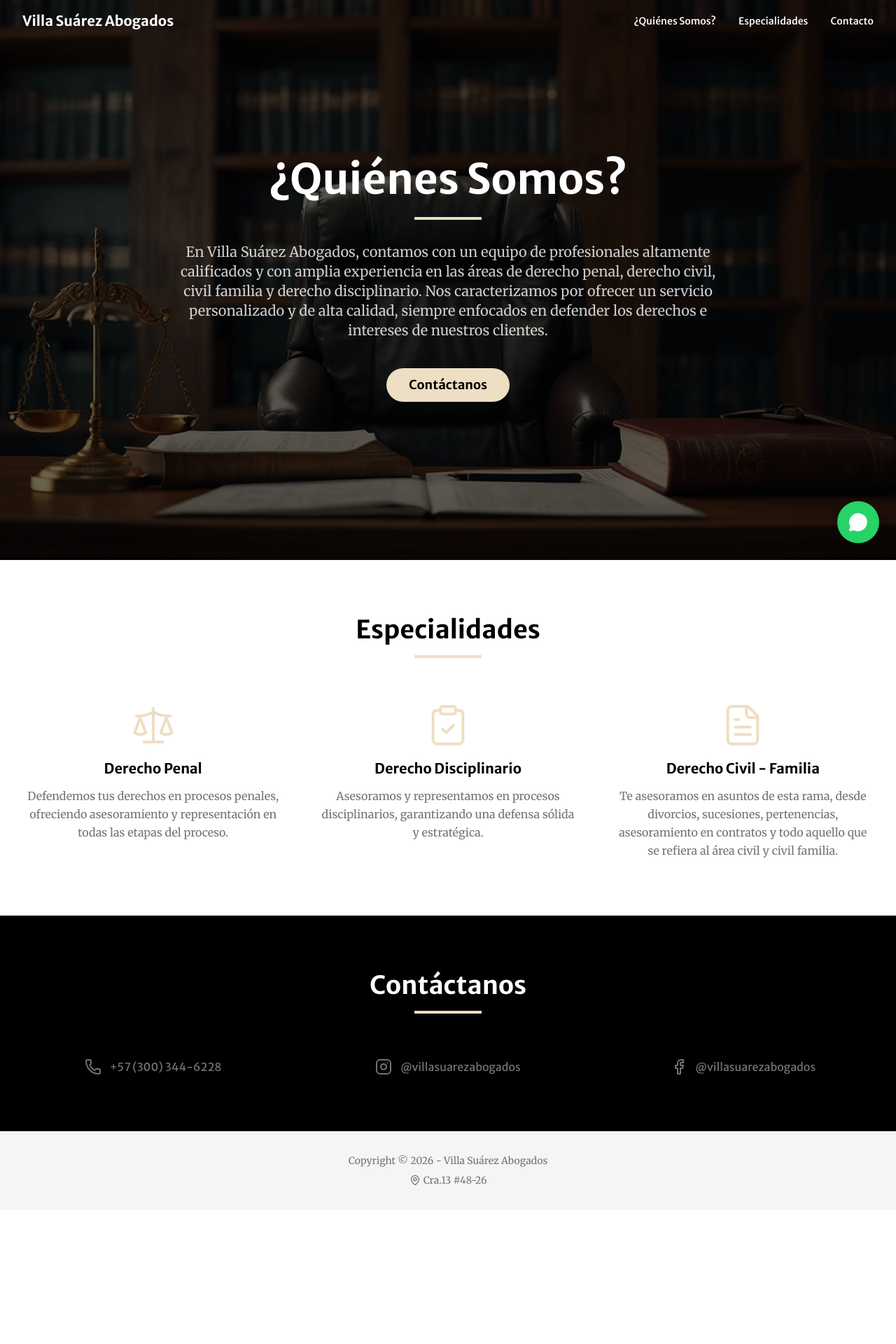
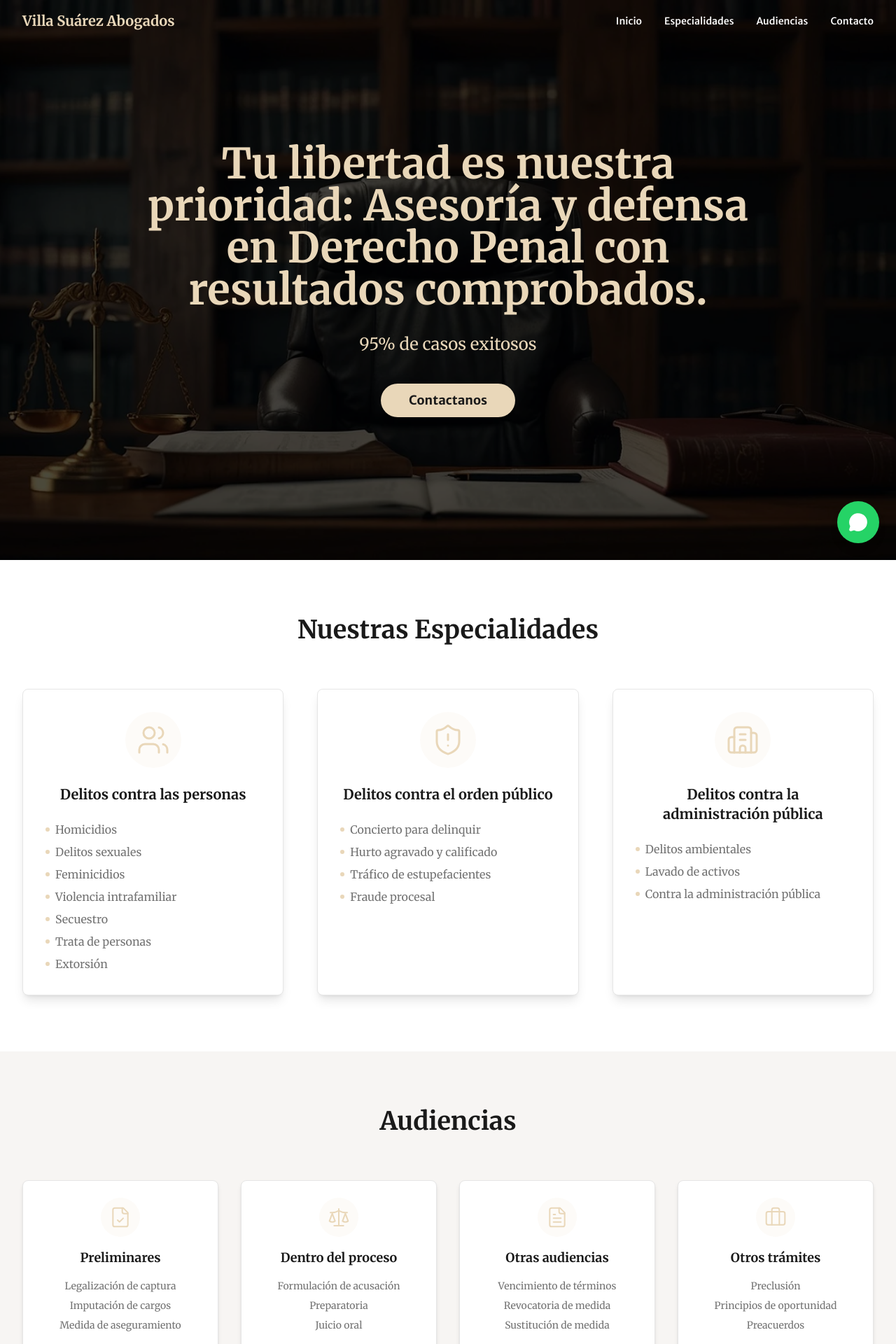
Before and after one commit to JuanOchoa99/villasuarezabogados.github.io, a Next.js app: page / in a window 1280 px wide. Shown: the top 1920 px of the page at 70% size. Before the commit the page ends 1728 px from the top, so only its background shows below. Built offline with nearby package versions, Linux system fonts and the light colour scheme.

Commit message:
feat: rebuild site to match original layout
Update layout and globals.css to match original site colors
Add Hero, Specialties, Audiences, Contact sections, and floating WhatsApp button

```diff
--- a/app/globals.css
+++ b/app/globals.css
@@ -5,47 +5,25 @@
 @layer base {
   :root {
     --background: 0 0% 100%;
-    --foreground: 0 0% 0%;
+    --foreground: 0 0% 10%;
     --card: 0 0% 100%;
-    --card-foreground: 0 0% 0%;
+    --card-foreground: 0 0% 10%;
     --popover: 0 0% 100%;
-    --popover-foreground: 0 0% 0%;
-    --primary: 37 56% 85%;
-    --primary-foreground: 0 0% 0%;
-    --secondary: 0 0% 96%;
-    --secondary-foreground: 0 0% 0%;
+    --popover-foreground: 0 0% 10%;
+    --primary: 38 52% 82%;
+    --primary-foreground: 0 0% 10%;
+    --secondary: 40 20% 96%;
+    --secondary-foreground: 0 0% 10%;
     --muted: 0 0% 96%;
     --muted-foreground: 0 0% 45%;
-    --accent: 37 56% 85%;
-    --accent-foreground: 0 0% 0%;
+    --accent: 38 52% 82%;
+    --accent-foreground: 0 0% 10%;
     --destructive: 0 84% 60%;
     --destructive-foreground: 0 0% 100%;
     --border: 0 0% 90%;
     --input: 0 0% 90%;
-    --ring: 37 56% 85%;
+    --ring: 38 52% 82%;
     --radius: 0.5rem;
-  }
-
-  .dark {
-    --background: 0 0% 7%;
-    --foreground: 0 0% 100%;
-    --card: 0 0% 10%;
-    --card-foreground: 0 0% 100%;
-    --popover: 0 0% 10%;
-    --popover-foreground: 0 0% 100%;
-    --primary: 37 56% 85%;
-    --primary-foreground: 0 0% 0%;
-    --secondary: 0 0% 15%;
-    --secondary-foreground: 0 0% 100%;
-    --muted: 0 0% 15%;
-    --muted-foreground: 0 0% 65%;
-    --accent: 37 56% 85%;
-    --accent-foreground: 0 0% 0%;
-    --destructive: 0 84% 60%;
-    --destructive-foreground: 0 0% 100%;
-    --border: 0 0% 20%;
-    --input: 0 0% 20%;
-    --ring: 37 56% 85%;
   }
 }
 
--- a/app/layout.tsx
+++ b/app/layout.tsx
@@ -15,16 +15,15 @@ const merriweatherSans = Merriweather_Sans({
 });
 
 export const metadata: Metadata = {
-  title: "Villa Suárez Abogados | Derecho Penal, Civil y Disciplinario",
+  title: "Villa Suárez Abogados",
   description:
-    "Equipo de abogados especializados en derecho penal, derecho civil, derecho de familia y derecho disciplinario en Colombia. Asesoría y representación legal personalizada.",
+    "Tu libertad es nuestra prioridad: Asesoría y defensa en Derecho Penal con resultados comprobados. 95% de casos exitosos.",
   keywords: [
-    "abogados",
+    "abogados penalistas",
     "derecho penal",
-    "derecho civil",
-    "derecho disciplinario",
     "abogados Colombia",
     "Villa Suárez",
+    "defensa penal",
   ],
 };
 
--- a/app/page.tsx
+++ b/app/page.tsx
@@ -1,6 +1,7 @@
 import { Navbar } from "@/components/navbar";
 import { HeroSection } from "@/components/hero-section";
 import { ServicesSection } from "@/components/services-section";
+import { AudiencesSection } from "@/components/audiences-section";
 import { ContactSection } from "@/components/contact-section";
 import { Footer } from "@/components/footer";
 import { WhatsAppButton } from "@/components/whatsapp-button";
@@ -11,6 +12,7 @@ export default function Home() {
       <Navbar />
       <HeroSection />
       <ServicesSection />
+      <AudiencesSection />
       <ContactSection />
       <Footer />
       <WhatsAppButton />
--- /dev/null
+++ b/components/audiences-section.tsx
@@ -0,0 +1,80 @@
+import { FileCheck, Scale, FileText, Briefcase } from "lucide-react";
+
+const audienceCategories = [
+  {
+    icon: FileCheck,
+    title: "Preliminares",
+    items: [
+      "Legalización de captura",
+      "Imputación de cargos",
+      "Medida de aseguramiento",
+    ],
+  },
+  {
+    icon: Scale,
+    title: "Dentro del proceso",
+    items: [
+      "Formulación de acusación",
+      "Preparatoria",
+      "Juicio oral",
+    ],
+  },
+  {
+    icon: FileText,
+    title: "Otras audiencias",
+    items: [
+      "Vencimiento de términos",
+      "Revocatoria de medida",
+      "Sustitución de medida",
+    ],
+  },
+  {
+    icon: Briefcase,
+    title: "Otros trámites",
+    items: [
+      "Preclusión",
+      "Principios de oportunidad",
+      "Preacuerdos",
+    ],
+  },
+];
+
+export function AudiencesSection() {
+  return (
+    <section id="audiencias" className="py-20 bg-secondary">
+      <div className="container mx-auto px-4 lg:px-8">
+        <h2 className="text-3xl md:text-4xl font-serif font-bold text-center mb-16">
+          Audiencias
+        </h2>
+
+        <div className="grid sm:grid-cols-2 lg:grid-cols-4 gap-6 lg:gap-8">
+          {audienceCategories.map((category, index) => (
+            <div
+              key={index}
+              className="bg-card rounded-lg p-6 shadow-md hover:shadow-lg transition-shadow border border-border"
+            >
+              <div className="flex flex-col items-center text-center">
+                <div className="mb-4 p-3 bg-primary/10 rounded-full">
+                  <category.icon className="w-8 h-8 text-primary" strokeWidth={1.5} />
+                </div>
+                <h3 className="font-serif font-bold text-lg mb-4 text-foreground">
+                  {category.title}
+                </h3>
+                <ul className="space-y-2 text-sm">
+                  {category.items.map((item, itemIndex) => (
+                    <li
+                      key={itemIndex}
+                      className="text-muted-foreground"
+                    >
+                      {item}
+                    </li>
+                  ))}
+                </ul>
+              </div>
+            </div>
+          ))}
+        </div>
+      </div>
+    </section>
+  );
+}
--- a/components/contact-section.tsx
+++ b/components/contact-section.tsx
@@ -20,24 +20,23 @@ const contactInfo = [
 
 export function ContactSection() {
   return (
-    <section id="contacto" className="py-20 bg-foreground text-background">
+    <section id="contacto" className="py-20 bg-foreground">
       <div className="container mx-auto px-4 lg:px-8">
-        <h2 className="text-3xl md:text-4xl font-sans font-bold text-center mb-4">
+        <h2 className="text-3xl md:text-4xl font-serif font-bold text-center mb-16 text-background">
           Contáctanos
         </h2>
-        <div className="w-24 h-1 bg-primary mx-auto mb-16" />
 
-        <div className="grid md:grid-cols-3 gap-8 lg:gap-12">
+        <div className="flex flex-col md:flex-row items-center justify-center gap-8 md:gap-16">
           {contactInfo.map((item, index) => (
             <a
               key={index}
               href={item.href}
               target="_blank"
               rel="noopener noreferrer"
-              className="flex items-center justify-center gap-3 text-muted-foreground hover:text-primary transition-colors group"
+              className="flex items-center gap-3 text-primary hover:text-primary/80 transition-colors group"
             >
               <item.icon className="w-6 h-6 group-hover:scale-110 transition-transform" />
-              <span className="font-sans">{item.label}</span>
+              <span className="font-serif italic text-lg">{item.label}</span>
             </a>
           ))}
         </div>
--- a/components/footer.tsx
+++ b/components/footer.tsx
@@ -1,15 +1,9 @@
-import { MapPin } from "lucide-react";
-
 export function Footer() {
   return (
-    <footer className="py-8 bg-secondary">
+    <footer className="py-6 bg-background border-t border-border">
       <div className="container mx-auto px-4 lg:px-8">
-        <p className="text-center text-sm text-muted-foreground mb-2">
+        <p className="text-center text-sm text-muted-foreground">
           Copyright &copy; {new Date().getFullYear()} - Villa Suárez Abogados
-        </p>
-        <p className="text-center text-sm text-muted-foreground flex items-center justify-center gap-1">
-          <MapPin className="w-4 h-4" />
-          Cra.13 #48-26
         </p>
       </div>
     </footer>
--- a/components/hero-section.tsx
+++ b/components/hero-section.tsx
@@ -4,7 +4,7 @@ import { Button } from "@/components/ui/button";
 
 export function HeroSection() {
   return (
-    <header id="quienes-somos" className="relative min-h-screen flex items-center justify-center">
+    <header id="inicio" className="relative min-h-screen flex items-center justify-center">
       {/* Background Image */}
       <div className="absolute inset-0 z-0">
         <Image
@@ -14,35 +14,29 @@ export function HeroSection() {
           className="object-cover"
           priority
         />
-        <div className="absolute inset-0 bg-black/60" />
+        <div className="absolute inset-0 bg-black/70" />
       </div>
 
       {/* Content */}
       <div className="relative z-10 container mx-auto px-4 lg:px-8 text-center">
-        <div className="max-w-3xl mx-auto">
-          <h1 className="text-white font-sans font-bold text-4xl md:text-5xl lg:text-6xl mb-6">
-            ¿Quiénes Somos?
+        <div className="max-w-4xl mx-auto">
+          <h1 className="text-primary font-serif font-bold text-4xl md:text-5xl lg:text-6xl mb-8 leading-tight">
+            Tu libertad es nuestra prioridad: Asesoría y defensa en Derecho Penal con resultados comprobados.
           </h1>
-          <div className="w-24 h-1 bg-primary mx-auto mb-8" />
-          <p className="text-white/80 text-lg md:text-xl leading-relaxed mb-10">
-            En Villa Suárez Abogados, contamos con un equipo de profesionales
-            altamente calificados y con amplia experiencia en las áreas de
-            derecho penal, derecho civil, civil familia y derecho disciplinario.
-            Nos caracterizamos por ofrecer un servicio personalizado y de alta
-            calidad, siempre enfocados en defender los derechos e intereses de
-            nuestros clientes.
+          <p className="text-primary font-serif text-xl md:text-2xl mb-10">
+            95% de casos exitosos
           </p>
           <Button
             asChild
             size="lg"
-            className="bg-primary text-primary-foreground hover:bg-primary/90 font-sans font-semibold px-8 py-6 text-lg rounded-full"
+            className="bg-primary text-primary-foreground hover:bg-primary/90 font-sans font-semibold px-10 py-6 text-lg rounded-full"
           >
             <Link
               href="https://wa.me/+573003446228?text=Estoy%20interesado%20en%20alguno%20de%20los%20servicios."
               target="_blank"
               rel="noopener noreferrer"
             >
-              Contáctanos
+              Contactanos
             </Link>
           </Button>
         </div>
--- a/components/navbar.tsx
+++ b/components/navbar.tsx
@@ -17,8 +17,9 @@ export function Navbar() {
   }, []);
 
   const navLinks = [
-    { href: "#quienes-somos", label: "¿Quiénes Somos?" },
+    { href: "#inicio", label: "Inicio" },
     { href: "#especialidades", label: "Especialidades" },
+    { href: "#audiencias", label: "Audiencias" },
     { href: "#contacto", label: "Contacto" },
   ];
 
@@ -33,9 +34,9 @@ export function Navbar() {
       <div className="container mx-auto px-4 lg:px-8">
         <div className="flex items-center justify-between">
           <Link
-            href="#"
-            className={`font-sans font-bold text-xl transition-colors ${
-              isScrolled ? "text-foreground" : "text-white"
+            href="#inicio"
+            className={`font-serif font-bold text-xl transition-colors ${
+              isScrolled ? "text-foreground" : "text-primary"
             }`}
           >
             Villa Suárez Abogados
--- a/components/services-section.tsx
+++ b/components/services-section.tsx
@@ -1,24 +1,37 @@
-import Link from "next/link";
-import { Scale, ClipboardCheck, FileText } from "lucide-react";
+import { Users, ShieldAlert, Building2 } from "lucide-react";
 
-const services = [
+const specialties = [
   {
-    icon: Scale,
-    title: "Derecho Penal",
-    description:
-      "Defendemos tus derechos en procesos penales, ofreciendo asesoramiento y representación en todas las etapas del proceso.",
+    icon: Users,
+    title: "Delitos contra las personas",
+    items: [
+      "Homicidios",
+      "Delitos sexuales",
+      "Feminicidios",
+      "Violencia intrafamiliar",
+      "Secuestro",
+      "Trata de personas",
+      "Extorsión",
+    ],
   },
   {
-    icon: ClipboardCheck,
-    title: "Derecho Disciplinario",
-    description:
-      "Asesoramos y representamos en procesos disciplinarios, garantizando una defensa sólida y estratégica.",
+    icon: ShieldAlert,
+    title: "Delitos contra el orden público",
+    items: [
+      "Concierto para delinquir",
+      "Hurto agravado y calificado",
+      "Tráfico de estupefacientes",
+      "Fraude procesal",
+    ],
   },
   {
-    icon: FileText,
-    title: "Derecho Civil - Familia",
-    description:
-      "Te asesoramos en asuntos de esta rama, desde divorcios, sucesiones, pertenencias, asesoramiento en contratos y todo aquello que se refiera al área civil y civil familia.",
+    icon: Building2,
+    title: "Delitos contra la administración pública",
+    items: [
+      "Delitos ambientales",
+      "Lavado de activos",
+      "Contra la administración pública",
+    ],
   },
 ];
 
@@ -26,32 +39,36 @@ export function ServicesSection() {
   return (
     <section id="especialidades" className="py-20 bg-background">
       <div className="container mx-auto px-4 lg:px-8">
-        <h2 className="text-3xl md:text-4xl font-sans font-bold text-center mb-4">
-          Especialidades
+        <h2 className="text-3xl md:text-4xl font-serif font-bold text-center mb-16">
+          Nuestras Especialidades
         </h2>
-        <div className="w-24 h-1 bg-primary mx-auto mb-16" />
 
         <div className="grid md:grid-cols-3 gap-8 lg:gap-12">
-          {services.map((service, index) => (
-            <Link
+          {specialties.map((specialty, index) => (
+            <div
               key={index}
-              href="https://wa.me/+573003446228?text=Estoy%20interesado%20en%20alguno%20de%20los%20servicios."
-              target="_blank"
-              rel="noopener noreferrer"
-              className="group text-center"
+              className="bg-card rounded-lg p-8 shadow-lg hover:shadow-xl transition-shadow border border-border"
             >
-              <div className="flex flex-col items-center">
-                <div className="mb-4 transition-transform group-hover:scale-110">
-                  <service.icon className="w-16 h-16 text-primary" strokeWidth={1.5} />
+              <div className="flex flex-col items-center text-center">
+                <div className="mb-6 p-4 bg-primary/10 rounded-full">
+                  <specialty.icon className="w-12 h-12 text-primary" strokeWidth={1.5} />
                 </div>
-                <h3 className="font-sans font-semibold text-xl mb-3 group-hover:text-primary transition-colors">
-                  {service.title}
+                <h3 className="font-serif font-bold text-xl mb-6 text-foreground">
+                  {specialty.title}
                 </h3>
-                <p className="text-muted-foreground leading-relaxed">
-                  {service.description}
-                </p>
+                <ul className="space-y-2 text-left w-full">
+                  {specialty.items.map((item, itemIndex) => (
+                    <li
+                      key={itemIndex}
+                      className="flex items-center gap-2 text-muted-foreground"
+                    >
+                      <span className="w-1.5 h-1.5 bg-primary rounded-full flex-shrink-0" />
+                      {item}
+                    </li>
+                  ))}
+                </ul>
               </div>
-            </Link>
+            </div>
           ))}
         </div>
       </div>
```
